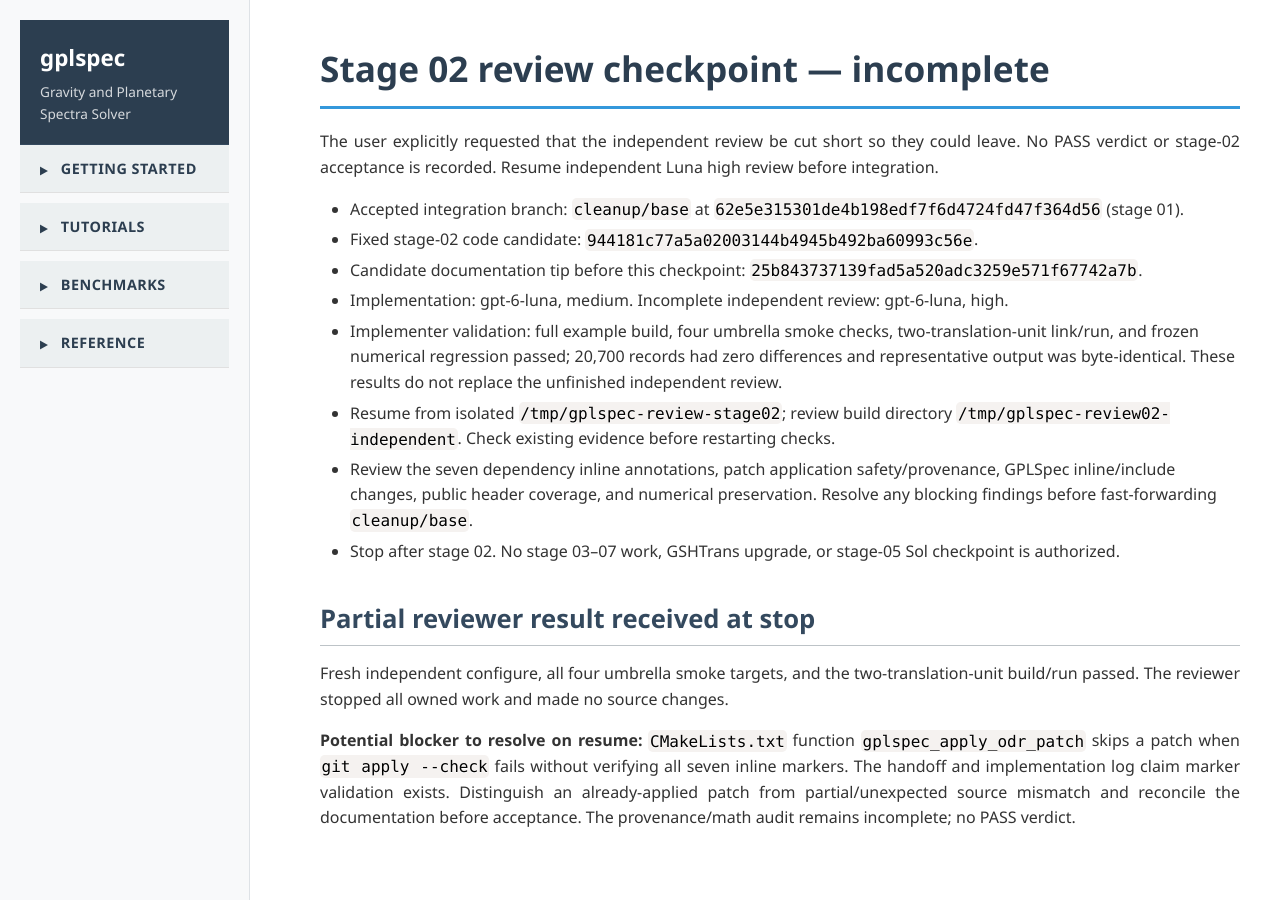
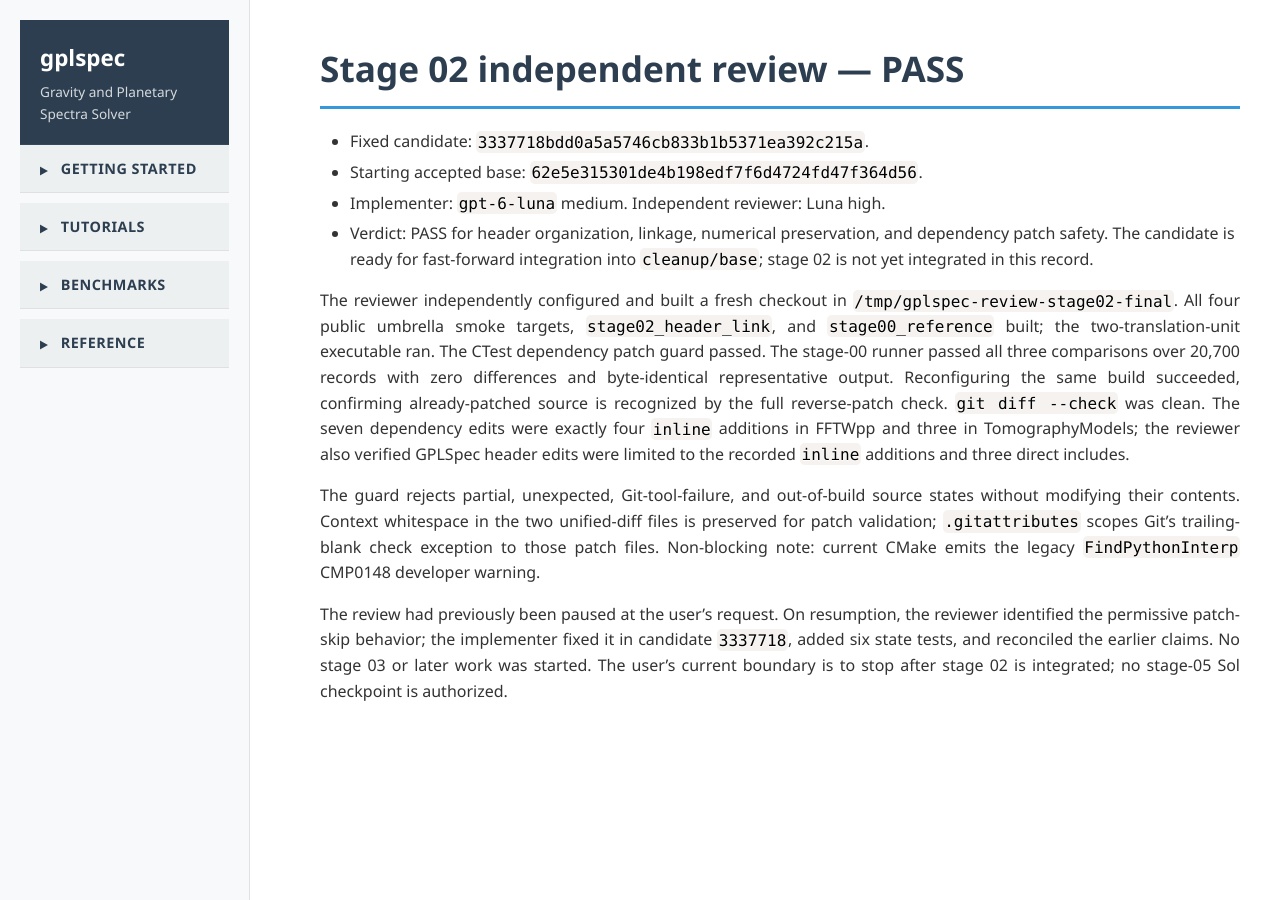
Before and after one commit to adcm2/gplspec, a Jekyll site: the page built from docs/cleanup/review-stage-02.md, in a window 1280 px wide. Built offline with Jekyll 4.4.1, drawn with Linux system fonts in a browser that asks for light colours; nearby versions of some CDN libraries; our own code applies the rules of GitHub Pages for plain Markdown files.

Commit message:
Record stage 02 independent review pass

```diff
--- a/docs/cleanup/review-stage-02.md
+++ b/docs/cleanup/review-stage-02.md
@@ -1,18 +1,12 @@
-# Stage 02 review checkpoint — incomplete
+# Stage 02 independent review — PASS
 
-The user explicitly requested that the independent review be cut short so they could leave. No PASS verdict or stage-02 acceptance is recorded. Resume independent Luna high review before integration.
+- Fixed candidate: `3337718bdd0a5a5746cb833b1b5371ea392c215a`.
+- Starting accepted base: `62e5e315301de4b198edf7f6d4724fd47f364d56`.
+- Implementer: `gpt-6-luna` medium. Independent reviewer: Luna high.
+- Verdict: PASS for header organization, linkage, numerical preservation, and dependency patch safety. The candidate is ready for fast-forward integration into `cleanup/base`; stage 02 is not yet integrated in this record.
 
-- Accepted integration branch: `cleanup/base` at `62e5e315301de4b198edf7f6d4724fd47f364d56` (stage 01).
-- Fixed stage-02 code candidate: `944181c77a5a02003144b4945b492ba60993c56e`.
-- Candidate documentation tip before this checkpoint: `25b843737139fad5a520adc3259e571f67742a7b`.
-- Implementation: gpt-6-luna, medium. Incomplete independent review: gpt-6-luna, high.
-- Implementer validation: full example build, four umbrella smoke checks, two-translation-unit link/run, and frozen numerical regression passed; 20,700 records had zero differences and representative output was byte-identical. These results do not replace the unfinished independent review.
-- Resume from isolated `/tmp/gplspec-review-stage02`; review build directory `/tmp/gplspec-review02-independent`. Check existing evidence before restarting checks.
-- Review the seven dependency inline annotations, patch application safety/provenance, GPLSpec inline/include changes, public header coverage, and numerical preservation. Resolve any blocking findings before fast-forwarding `cleanup/base`.
-- Stop after stage 02. No stage 03–07 work, GSHTrans upgrade, or stage-05 Sol checkpoint is authorized.
+The reviewer independently configured and built a fresh checkout in `/tmp/gplspec-review-stage02-final`. All four public umbrella smoke targets, `stage02_header_link`, and `stage00_reference` built; the two-translation-unit executable ran. The CTest dependency patch guard passed. The stage-00 runner passed all three comparisons over 20,700 records with zero differences and byte-identical representative output. Reconfiguring the same build succeeded, confirming already-patched source is recognized by the full reverse-patch check. `git diff --check` was clean. The seven dependency edits were exactly four `inline` additions in FFTWpp and three in TomographyModels; the reviewer also verified GPLSpec header edits were limited to the recorded `inline` additions and three direct includes.
 
-## Partial reviewer result received at stop
+The guard rejects partial, unexpected, Git-tool-failure, and out-of-build source states without modifying their contents. Context whitespace in the two unified-diff files is preserved for patch validation; `.gitattributes` scopes Git's trailing-blank check exception to those patch files. Non-blocking note: current CMake emits the legacy `FindPythonInterp` CMP0148 developer warning.
 
-Fresh independent configure, all four umbrella smoke targets, and the two-translation-unit build/run passed. The reviewer stopped all owned work and made no source changes.
-
-**Potential blocker to resolve on resume:** `CMakeLists.txt` function `gplspec_apply_odr_patch` skips a patch when `git apply --check` fails without verifying all seven inline markers. The handoff and implementation log claim marker validation exists. Distinguish an already-applied patch from partial/unexpected source mismatch and reconcile the documentation before acceptance. The provenance/math audit remains incomplete; no PASS verdict.
+The review had previously been paused at the user's request. On resumption, the reviewer identified the permissive patch-skip behavior; the implementer fixed it in candidate `3337718`, added six state tests, and reconciled the earlier claims. No stage 03 or later work was started. The user's current boundary is to stop after stage 02 is integrated; no stage-05 Sol checkpoint is authorized.
```
Also changed, not shown: docs/cleanup/campaign.md (+4 -4 lines), docs/cleanup/stage-02-handoff.md (+7 -5 lines), implementation_status.md (+14 -6 lines).
